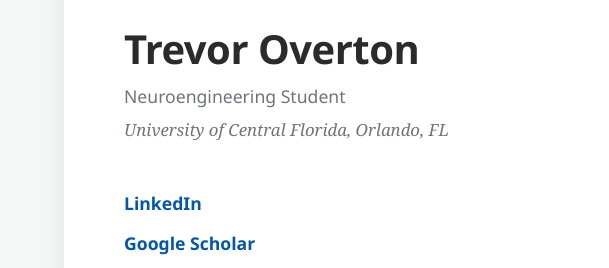
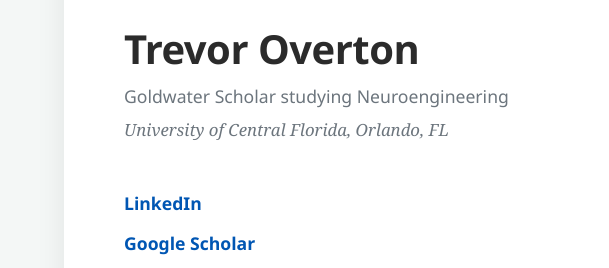
Before and after one commit to TrevorOverton/trevoroverton.github.io, a plain HTML site: page index.html in a window 1280 px wide. Shown: the part 277-545 px from the top of the page, 0-609 px from the left. Drawn offline with Linux system fonts and the light colour scheme; grey boxes are pictures that could not be loaded.

Commit message:
Update index.html

```diff
--- a/index.html
+++ b/index.html
@@ -128,7 +128,7 @@
             <img src="headshot.jpg" alt="Trevor Overton Headshot" class="headshot">
 
             <h1>Trevor Overton</h1>
-            <p class="subtitle">Neuroengineering Student</p>
+            <p class="subtitle">Goldwater Scholar studying Neuroengineering</p>
             <p class="location">University of Central Florida, Orlando, FL</p>
 
             <div class="links">
```
